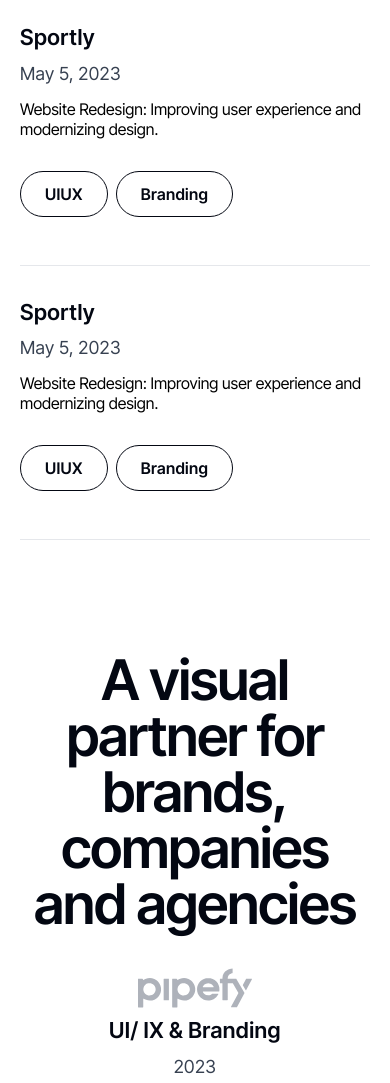
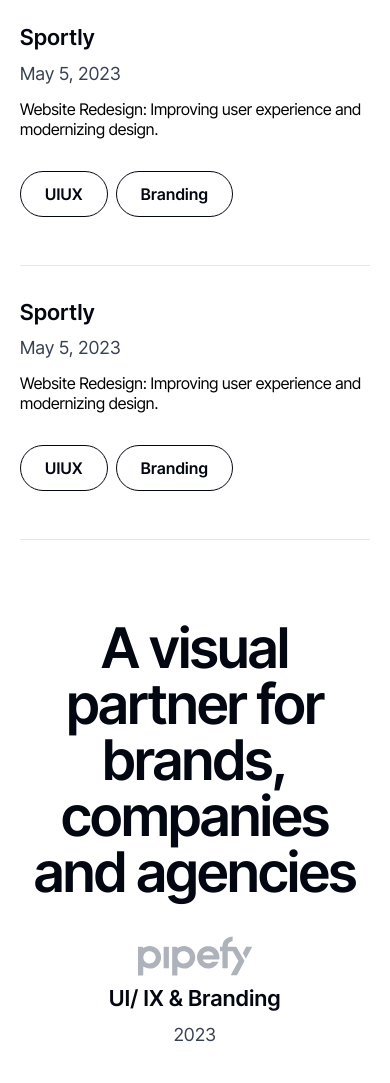
Before and after one commit to HarryGodridge/FigmaDesignProject, a plain HTML site: page index.html in a window 390 px wide. Shown: the part 3169-4252 px from the top of the page. Drawn offline with Linux system fonts and the light colour scheme.

Commit message:
Add files via upload

```diff
--- a/css-src/theme.less
+++ b/css-src/theme.less
@@ -421,7 +421,12 @@
             @media (max-width: 979px){
                 flex-direction: column;
                 gap: 12px;
+
+                &:last-child{
+                    margin-bottom: 0px !important;
+                }
             }
+
             &__left{
                 width: 50%;
 
```
Also changed, not shown: css-src/theme.css.
